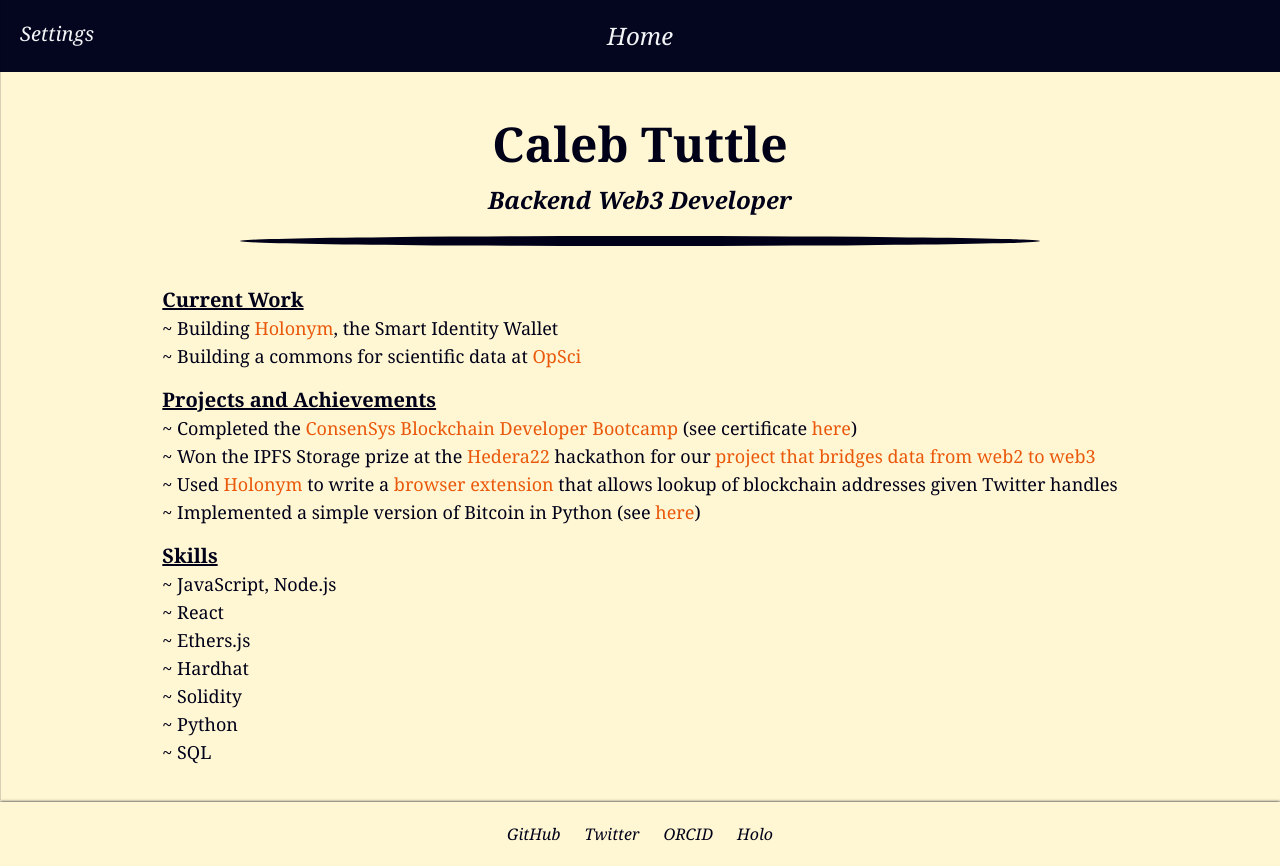
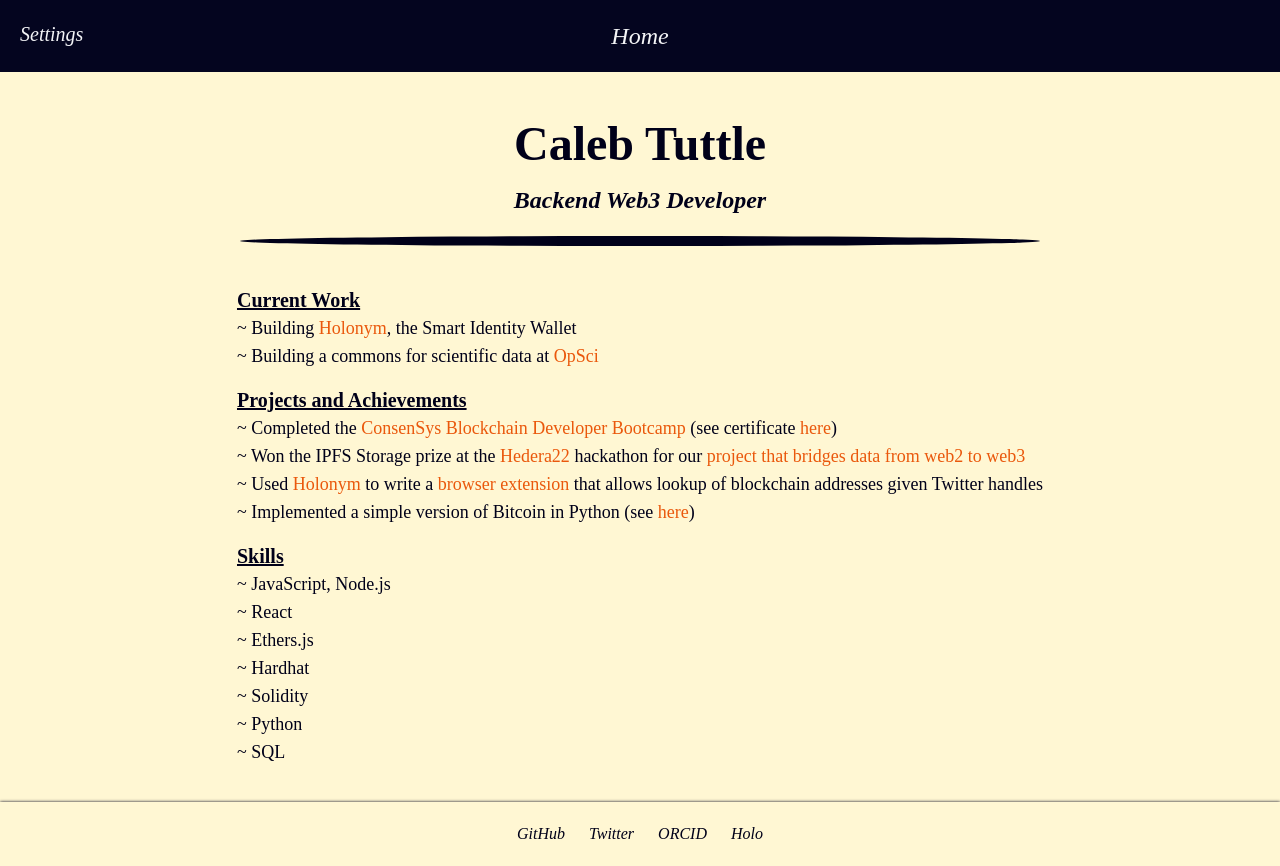
Before and after one commit to calebtuttle/0xcaleb.xyz, a Next.js app: page / in a window 1280 px wide. Built offline with nearby package versions, Linux system fonts and the light colour scheme.

Commit message:
Set default serif font to Times New Roman

```diff
--- a/tailwind.config.js
+++ b/tailwind.config.js
@@ -8,7 +8,7 @@
   ],
   theme: {
     fontFamily: {
-      serif: ['Georgia', 'Times New Roman', ...defaultTheme.fontFamily.serif]
+      serif: ['Times New Roman', 'Georgia', ...defaultTheme.fontFamily.serif]
     },
     extend: {},
   },
```
